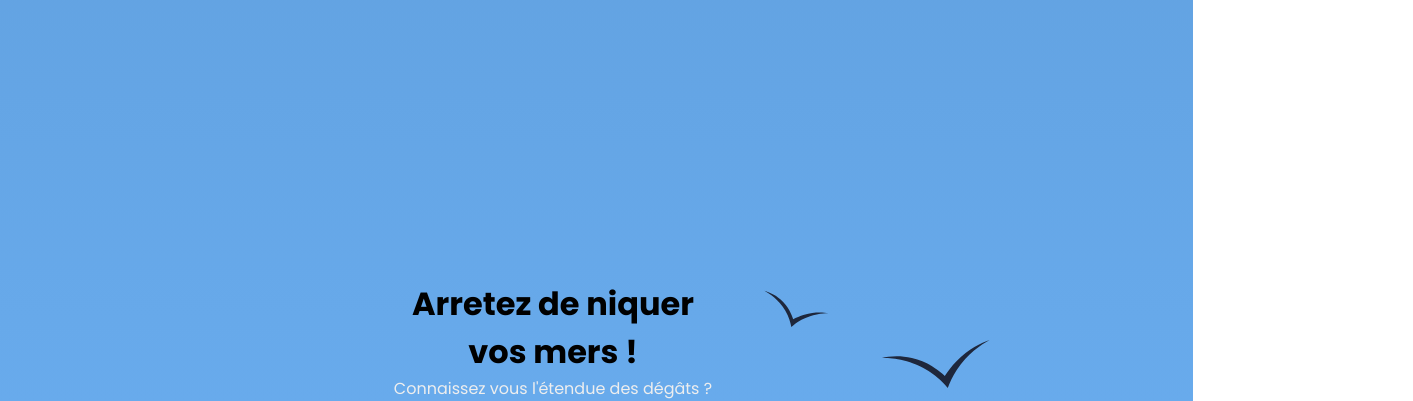
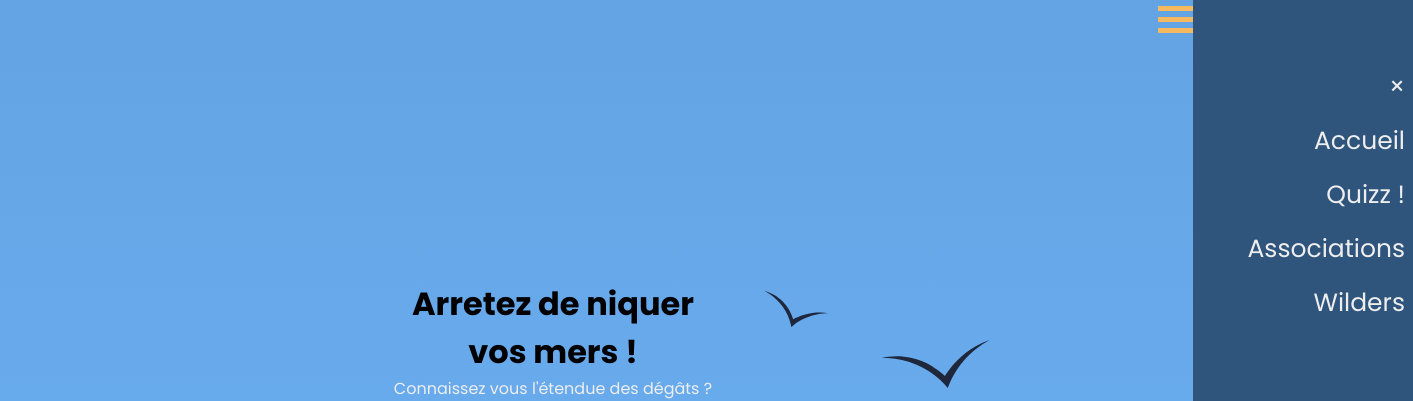
Before and after one commit to Iris-succi/little_turtles, a plain HTML site: page index.html in a window 1280 px wide. Shown: the top 401 px of the page, 1413 px wide, since content can reach past the window. Drawn offline with Linux system fonts and the light colour scheme.

Commit message:
adding the burger menu

```diff
--- a/index.html
+++ b/index.html
@@ -22,7 +22,25 @@
     <div class="background">
         <div class="navbar">
             <div class="logo"><img src="./tortue_blanchev2.svg" alt="logo tortue"></div>
-            <div class="menuburger"></div>
+            <section>
+                <div id="mySidenav" class="sidenav">
+                  <a id="closeBtn" href="#" class="close">×</a>
+                  <ul>
+                    <li><a href="#">Accueil</a></li>
+                    <li><a href="#">Quizz !</a></li>
+                    <li><a href="#">Associations</a></li>
+                    <li><a href="#">Wilders</a></li>
+                  </ul>
+                </div>
+
+                <a href="#" id="openBtn">
+                  <span class="burger-icon">
+                    <span></span>
+                    <span></span>
+                    <span></span>
+                  </span>
+                </a>
+              </section>
         </div>
         <div class="title">
             <h1>Arretez de niquer <br>vos mers !</h1>
--- a/index.js
+++ b/index.js
@@ -1,3 +1,22 @@
+//Menu burger//
+const sidenav = document.getElementById("mySidenav");
+const openBtn = document.getElementById("openBtn");
+const closeBtn = document.getElementById("closeBtn");
+
+openBtn.onclick = openNav;
+closeBtn.onclick = closeNav;
+
+function openNav() {
+  sidenav.classList.add("active");
+  sidenav.classList.remove("close");
+}
+
+function closeNav() {
+  sidenav.classList.remove("active");
+  sidenav.classList.add("close");
+}
+//Fin menu burger//
+
 // 1) Select the HTML section that will contain all quizz elements
 const quizz = document.querySelector("#quizz");
 
--- a/style.css
+++ b/style.css
@@ -328,3 +328,66 @@ footer>ul>li {
     font-size: 0.8em;
     color: var(--importantElementColor);
 }
+
+/*Menu burger*/
+.sidenav {
+    height: 100vh;
+    width: 220px;
+    position: absolute;
+    /* peut importe les mouvements que je vais faire sur l'écran, la position de l'élément ne boug */
+    z-index: 1;
+    /* Là où mon élément est situé par rapport à l'axe z (profondeur en 3D : plus il est élevé et plus l'élément sera proche de toi) : Par défaut, tous les éléments affichés ont un index à zéro. Donc en mettant 1'élément à l'air plus proche */
+    top: 0;
+    /* On l'utilise en position fixed et définit où sera mon élément dans ma fenêtre. Top 0 = tout en haut */
+    background-color: #2F557D;
+    padding-top: 60px;
+    transition: right 0.3s ease;
+    /* left est la propriété  qui, quand on fera l'action (cf sidenav.active) prendra 0.5s à passer de 180px à 0. ease c'est un genre de transition (ça s'ouvre en joli) */
+    right: -220px;
+    display: flex;
+    justify-content: flex-start;
+    flex-direction: column;
+    align-items: flex-end;
+}
+
+.sidenav a {
+    padding: 8px 8px 8px 32px;
+    text-decoration: none;
+    /* Enlève le style existant sur le texte courant : ici c'est une a donc texte souligné si pas none. */
+    font-size: 25px;
+    color: #eee;
+    display: block;
+}
+
+.sidenav a:hover {
+    color: #F5B95F;
+    /* quand la souris survole les éléments du menu, ils prennent cette couleur */
+}
+
+.sidenav ul {
+    list-style-type: none;
+    padding: 0;
+    margin: 0;
+    text-align: right;
+}
+
+.sidenav.active {
+    right: 0px;
+}
+
+.sidenav.close {
+    position: absolute;
+    top: 0;
+    right: -220px;
+    /* largeur de disparition de l'élément : mon élément sera décalé de -220% sur la gauche */
+    font-size: 36px;
+}
+
+.burger-icon span {
+    display: block;
+    width: 35px;
+    height: 5px;
+    background-color: #F5B95F;
+    margin: 6px 0;
+}
+/*Fin menu burger*/
```
